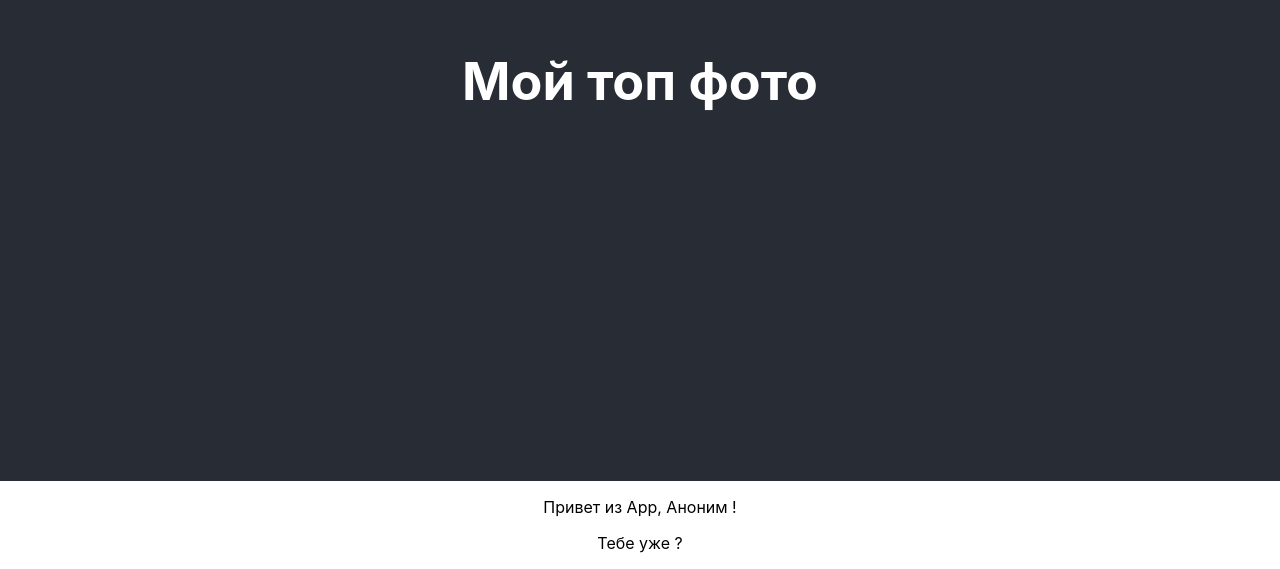
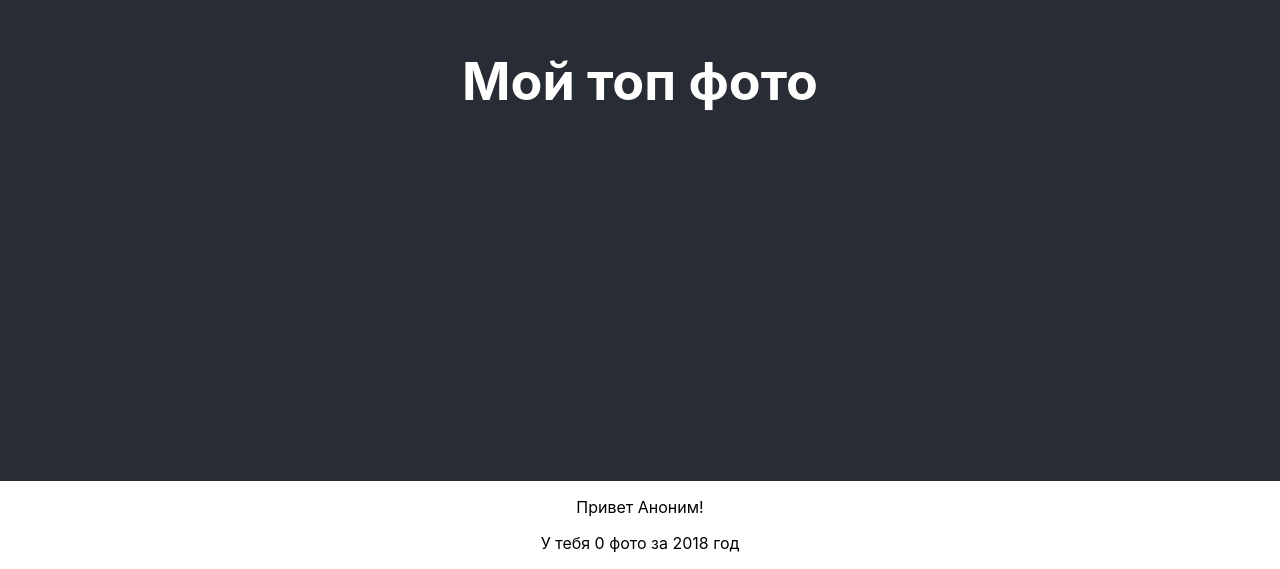
Before and after one commit to bolatashirbek/redux-course-ru-v2, a React (Create React App) app: page / in a window 1280 px wide. Shown: the part 319-888 px from the top of the page. Built offline with nearby package versions, Linux system fonts and the light colour scheme.

Commit message:
Used a user and a page reducers in the App component

```diff
--- a/src/containers/App.js
+++ b/src/containers/App.js
@@ -4,16 +4,16 @@ import '../App.css'
 
 class App extends Component {
   render() {
-    const { name, surname, age } = this.props.user
+    const { user, page } = this.props
     return (
       <div className="App">
         <header className="App-header">
           <h1 className="App-title">Мой топ фото</h1>
         </header>
         <p className="App-intro">
-          Привет из App, {name} {surname}!
+          Привет {user.name}!
         </p>
-        <p>Тебе уже {age}?</p>
+        <p>У тебя {page.photos.length} фото за {page.year} год</p>
       </div>
     )
   }
@@ -23,6 +23,7 @@ const mapStateToProps = store => {
   console.log(store)
   return {
     user: store.user,
+    page: store.page,
   }
 }
 
```
